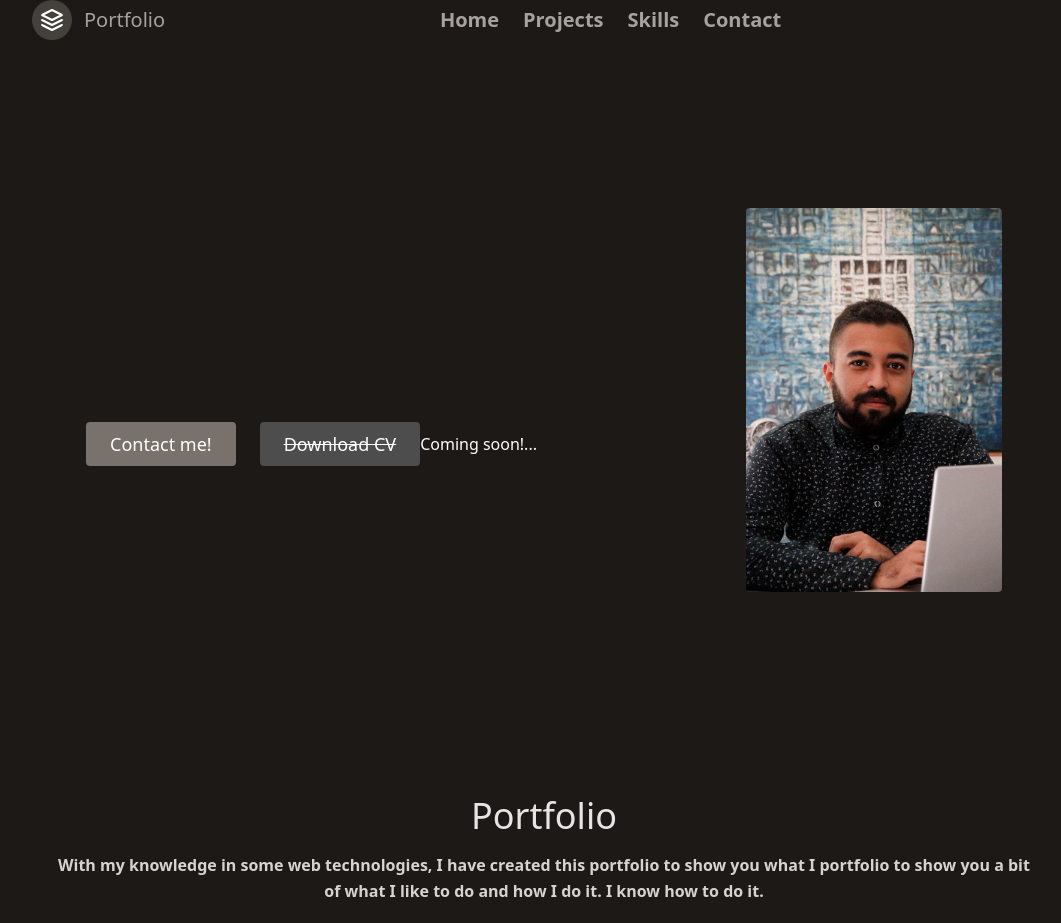
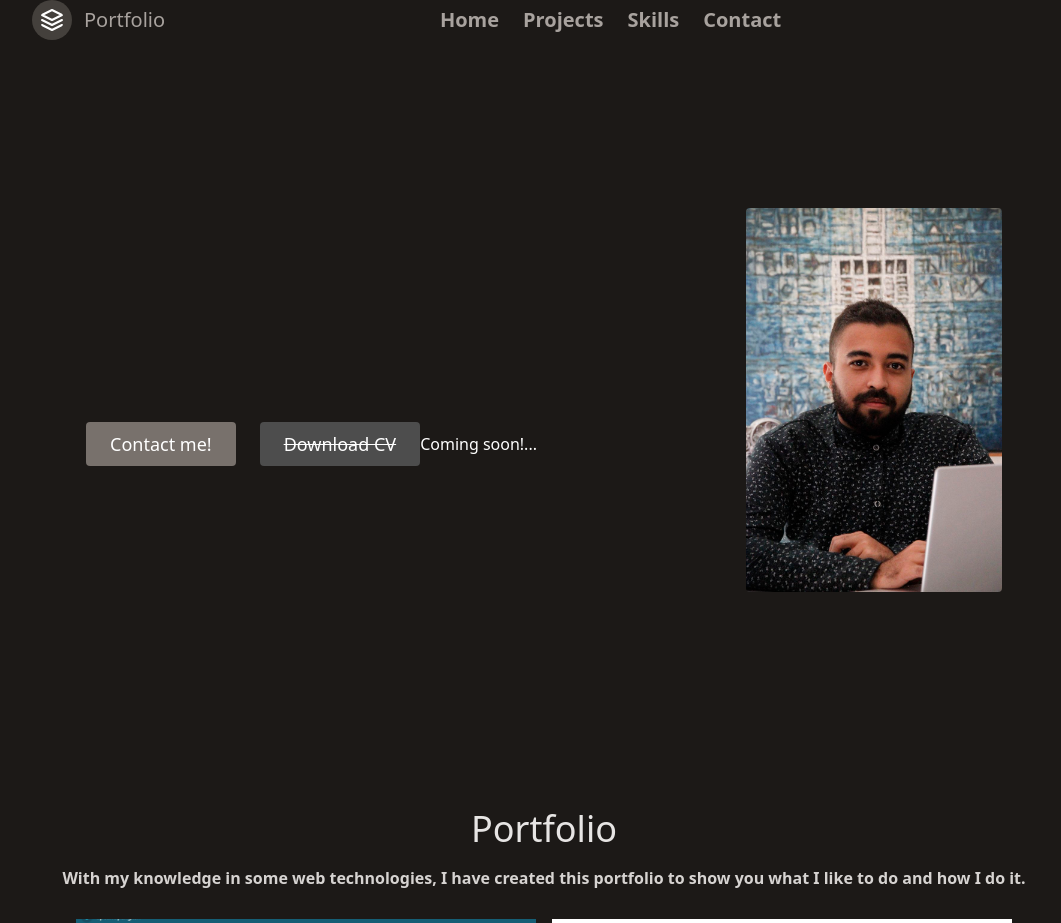
Before and after one commit to HumbertoDevelop/portafolio, a React (Create React App) app: page / in a window 1280 px wide. Shown: the top 923 px of the page, without its empty margins (96-1157 px from the left). Built offline with nearby package versions, Linux system fonts and the light colour scheme; no server answers.

Commit message:
endpoint

```diff
--- a/src/Components/Molecules/Gallery.jsx
+++ b/src/Components/Molecules/Gallery.jsx
@@ -16,8 +16,7 @@ const Gallery = () => {
 					</h1>
 					<p className="lg:w-2/3 mx-auto leading-relaxed text-base font-semibold text-stone-300">
 						With my knowledge in some web technologies, I have created this
-						portfolio to show you what I portfolio to show you a bit of what I
-						like to do and how I do it. I know how to do it.
+						portfolio to show you what I like to do and how I do it.
 					</p>
 				</div>
 				<div className="flex flex-wrap m-4">
```
